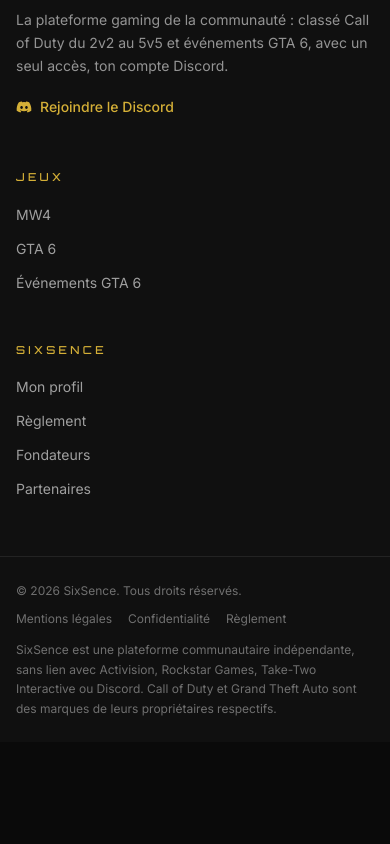
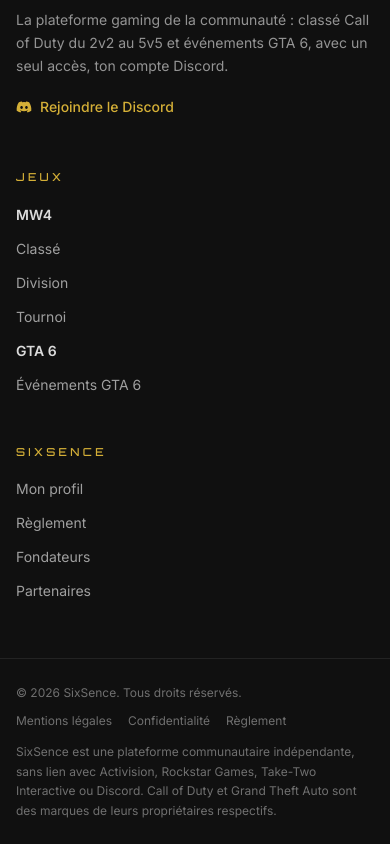
Before and after one commit to Nasa780/sixsence-frontend, a Next.js app: page / in a window 390 px wide. Shown: the part 6249-7093 px from the top of the page. Before the commit the page ends 6991 px from the top, so only its background shows below. Built offline with nearby package versions, Linux system fonts and the light colour scheme; no server answers; the database is empty.

Commit message:
Menu téléphone : Classé, Division et Tournoi retirés ; pied de page : MW4 (gras), Classé, Division, Tournoi, GTA 6 (gras), Événements GTA 6
Co-Authored-By: Claude Opus 5.5 <noreply@anthropic.com>

```diff
--- a/src/components/layout/Footer.jsx
+++ b/src/components/layout/Footer.jsx
@@ -1,6 +1,6 @@
 import Link from "next/link";
 import { FaDiscord } from "react-icons/fa6";
-import { DISCORD_INVITE_URL } from "../../lib/config";
+import { DISCORD_INVITE_URL, MATCH_TEAM_ENABLED } from "../../lib/config";
 import { Container } from "../ui/Container";
 import { Logo } from "../ui/Logo";
 
@@ -8,8 +8,15 @@ const COLUMNS = [
   {
     title: "Jeux",
     links: [
-      { href: "/cod", label: "MW4" },
-      { href: "/gta6", label: "GTA 6", univers: "gta" },
+      { href: "/cod", label: "MW4", bold: true },
+      { href: "/cod/ranked", label: "Classé" },
+      ...(MATCH_TEAM_ENABLED
+        ? [
+            { href: "/cod/division", label: "Division" },
+            { href: "/cod/tournoi", label: "Tournoi" },
+          ]
+        : []),
+      { href: "/gta6", label: "GTA 6", univers: "gta", bold: true },
       { href: "/gta6/events", label: "Événements GTA 6", univers: "gta" },
     ],
   },
@@ -55,7 +62,10 @@ export function Footer() {
             <ul className="mt-4 space-y-2.5">
               {column.links.map((link) => (
                 <li key={link.href} data-univers={link.univers}>
-                  <Link href={link.href} className={`text-sm text-white/60 transition-colors ${link.univers ? "hover:text-gold" : "hover:text-white"}`}>
+                  <Link
+                    href={link.href}
+                    className={`text-sm transition-colors ${link.bold ? "font-semibold text-white/85" : "text-white/60"} ${link.univers ? "hover:text-gold" : "hover:text-white"}`}
+                  >
                     {link.label}
                   </Link>
                 </li>
--- a/src/components/layout/Navbar.jsx
+++ b/src/components/layout/Navbar.jsx
@@ -235,19 +235,6 @@ export function Navbar() {
                     <Link href="/reglement" className="px-4 py-3 text-sm text-white/70 hover:text-gold">
                       Règlement
                     </Link>
-                    <Link href="/cod/ranked" className="px-4 py-3 text-sm text-white/70 hover:text-gold">
-                      Classé
-                    </Link>
-                    {MATCH_TEAM_ENABLED ? (
-                      <>
-                        <Link href="/cod/division" className="px-4 py-3 text-sm text-white/70 hover:text-gold">
-                          Division
-                        </Link>
-                        <Link href="/cod/tournoi" className="px-4 py-3 text-sm text-white/70 hover:text-gold">
-                          Tournoi
-                        </Link>
-                      </>
-                    ) : null}
                     {isReferee(user.role) ? (
                       <Link href="/admin" className="px-4 py-3 text-sm text-white/70 hover:text-gold">
                         Administration
```
